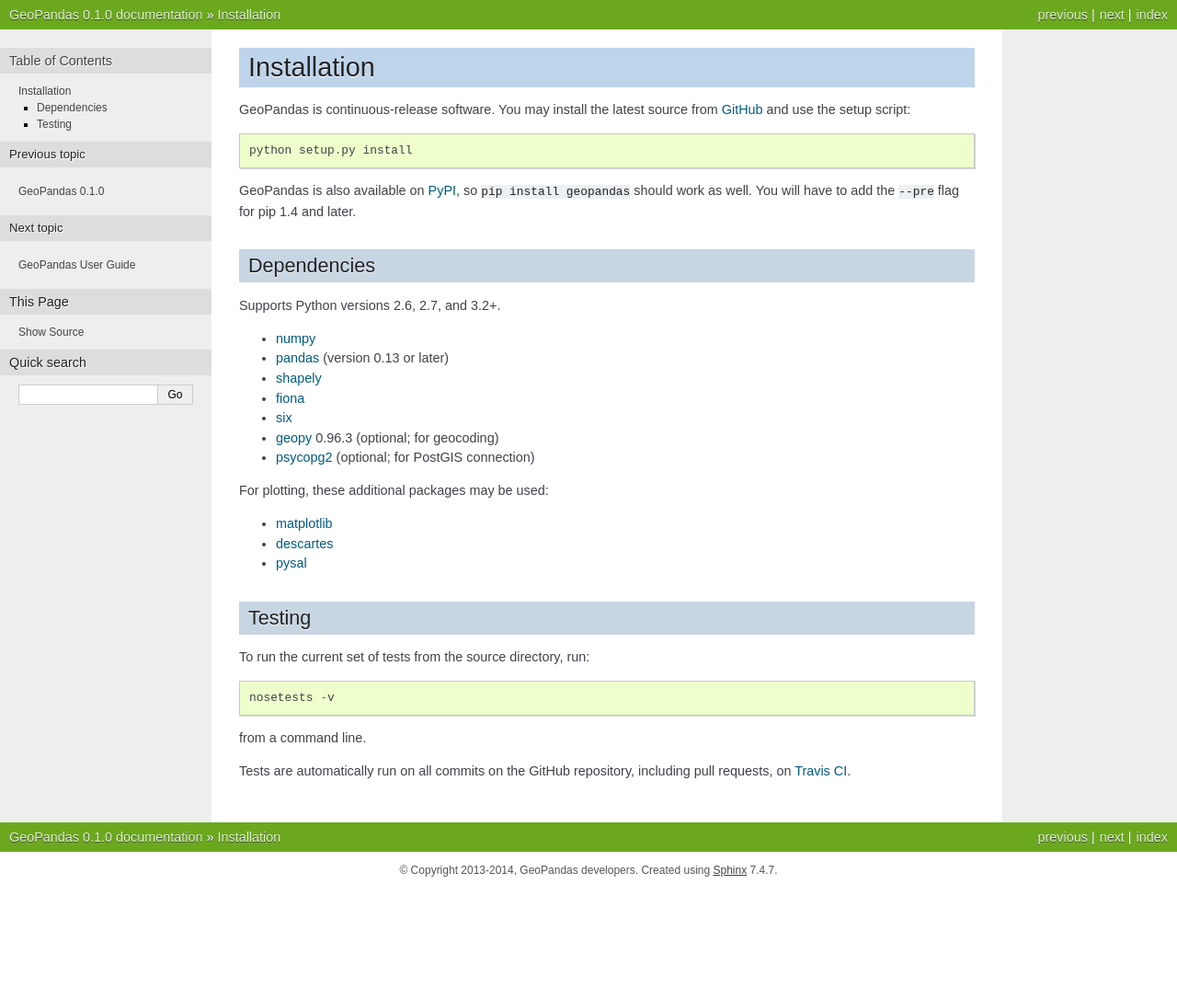
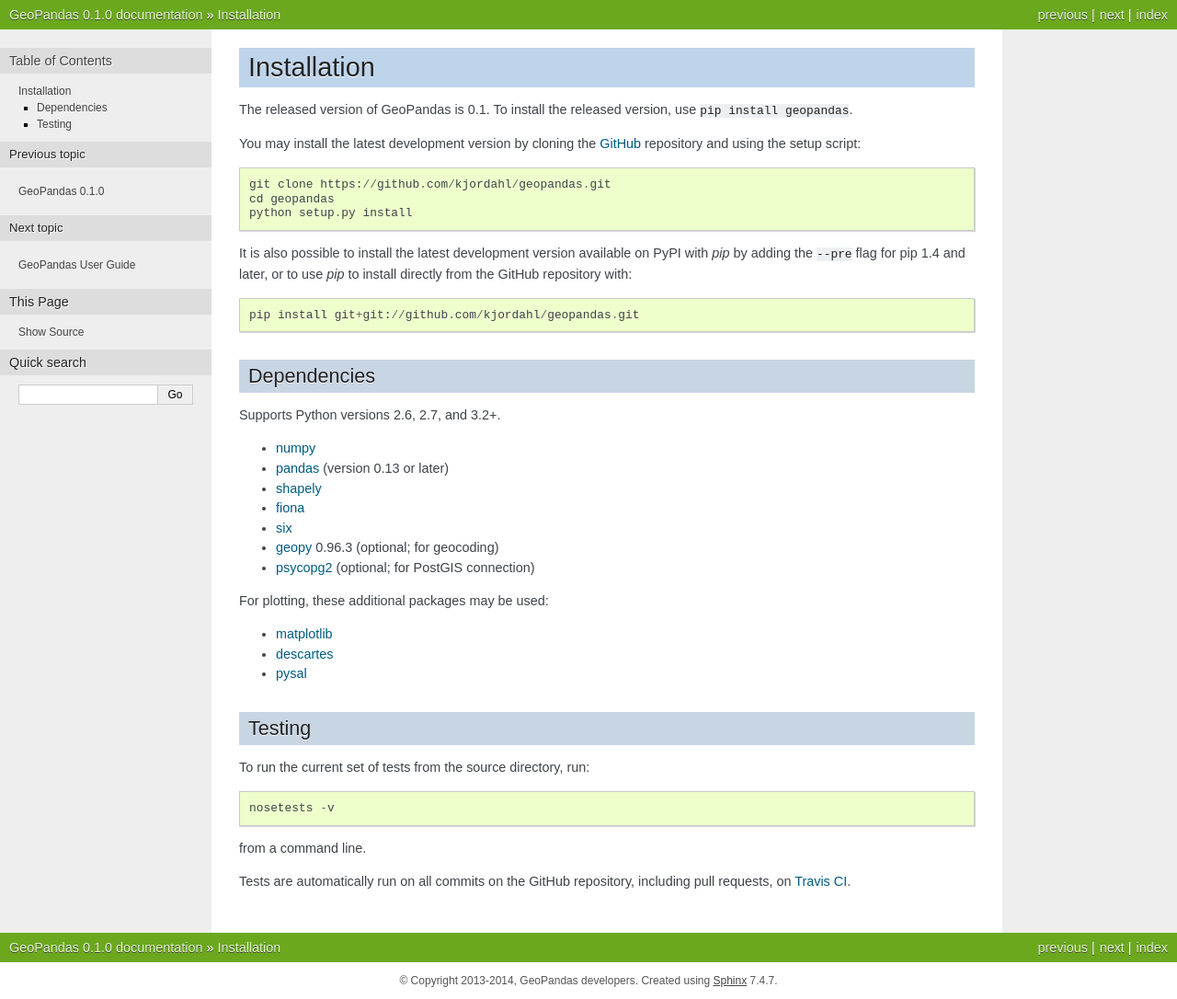
Before and after one commit to geopandas/geopandas, a Sphinx documentation site: the page built from doc/source/install.rst, in a window 1280 px wide. Shown: the whole page at 92% size. Built offline with Sphinx 7.4.7, drawn with Linux system fonts in a browser that asks for light colours; pages that are not in the unit, such as notebooks, are missing from menus; before the commit the page ends 966 px from its top, so only the background shows below that.

Commit message:
DOC: Clarify installing released version vs. dev versions

```diff
--- a/doc/source/install.rst
+++ b/doc/source/install.rst
@@ -1,14 +1,23 @@
 Installation
 ============
 
-GeoPandas is continuous-release software.  You may install the latest
-source from `GitHub`_ and use the setup script::
+The released version of GeoPandas is 0.1.  To install the released
+version, use ``pip install geopandas``.
 
+You may install the latest development version by cloning the
+`GitHub`_ repository and using the setup script::
+
+    git clone https://github.com/kjordahl/geopandas.git
+    cd geopandas
     python setup.py install
 
-GeoPandas is also available on `PyPI`_, so ``pip install geopandas``
-should work as well. You will have to add the ``--pre`` flag
-for pip 1.4 and later.
+It is also possible to install the latest development version
+available on PyPI with `pip` by adding the ``--pre`` flag for pip 1.4
+and later, or to use `pip` to install directly from the GitHub
+repository with::
+
+    pip install git+git://github.com/kjordahl/geopandas.git
+
 
 Dependencies
 ------------
```
